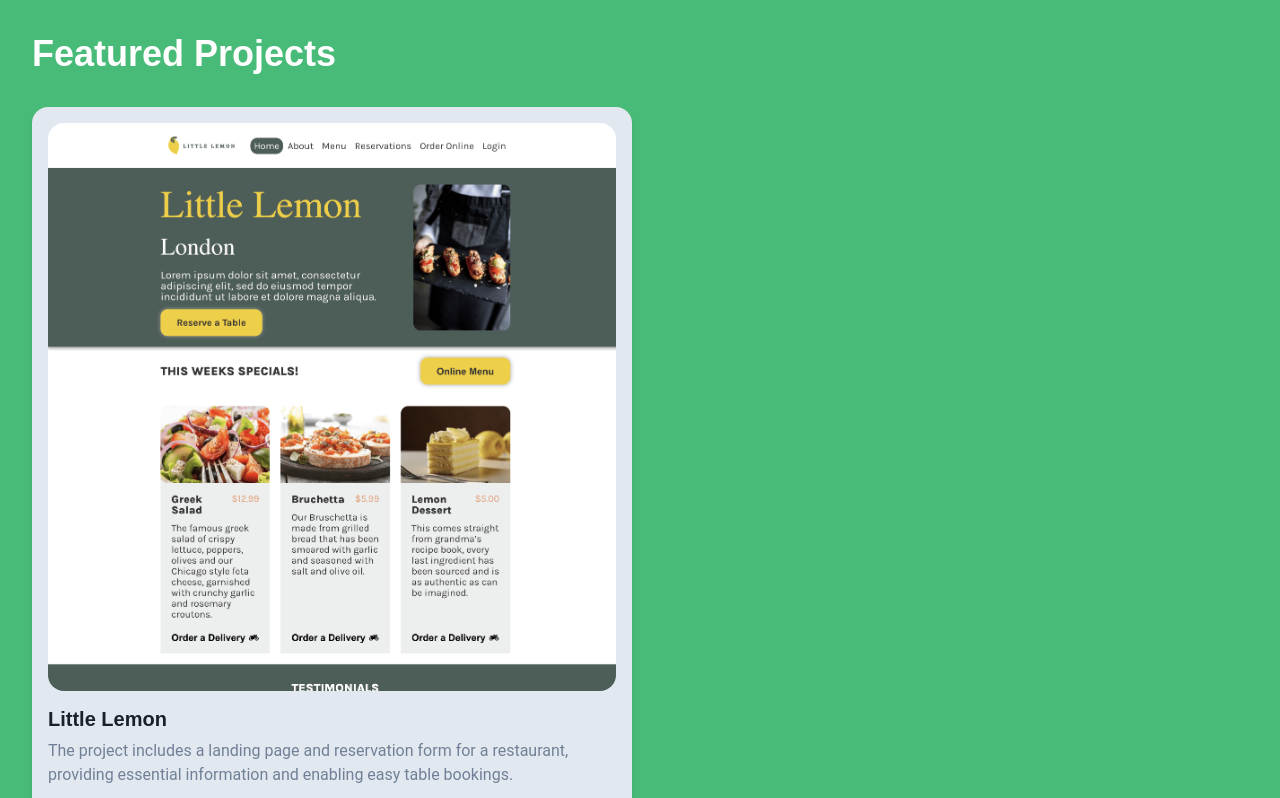
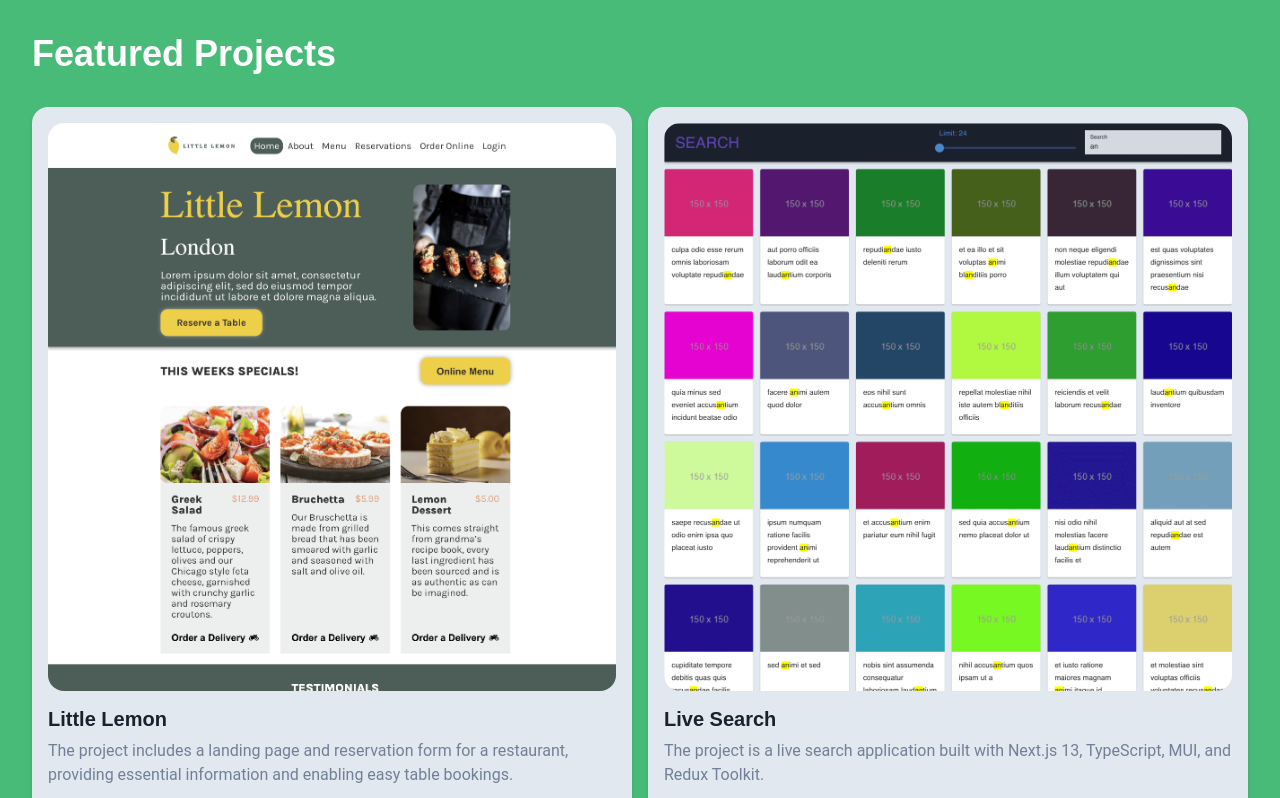
Before and after one commit to moroz-art-dev/portfolio, a React (Create React App) app: page / in a window 1280 px wide. Shown: the part 800-1598 px from the top of the page. Built offline with nearby package versions, Linux system fonts and the light colour scheme.

Commit message:
update projects

```diff
--- a/src/data/projects.js
+++ b/src/data/projects.js
@@ -2,6 +2,7 @@
 import photo2 from '../assets/little_lemon_2.png';
 import photo3 from '../assets/little_lemon_3.png';
 import photo4 from '../assets/little_lemon_4.png';
+import photo5 from '../assets/live-search.png';
 
 const projects = {
   title: 'Featured Projects',
@@ -13,6 +14,13 @@
       imagesSrc: [() => photo1, () => photo2, () => photo3, () => photo4],
       url: 'https://github.com/moroz-art-dev/little-lemon',
     },
+    {
+      title: 'Live Search',
+      description:
+        'The project  is a live search application built with Next.js 13, TypeScript, MUI, and Redux Toolkit.',
+      imagesSrc: [() => photo5],
+      url: 'https://live-search-kappa.vercel.app',
+    },
   ],
 };
 
```
Also changed, not shown: src/assets/live-search.png (added).
